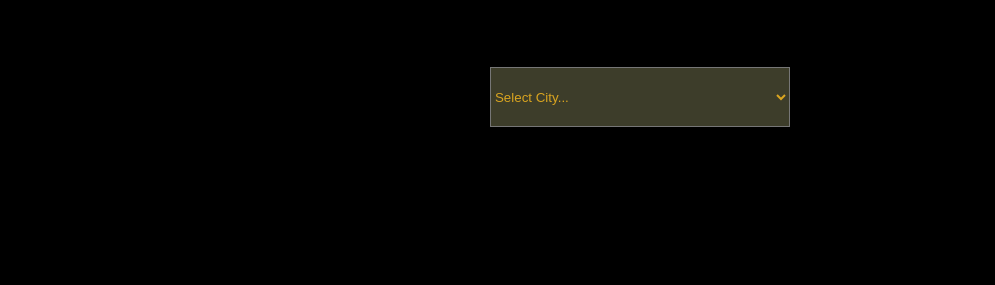
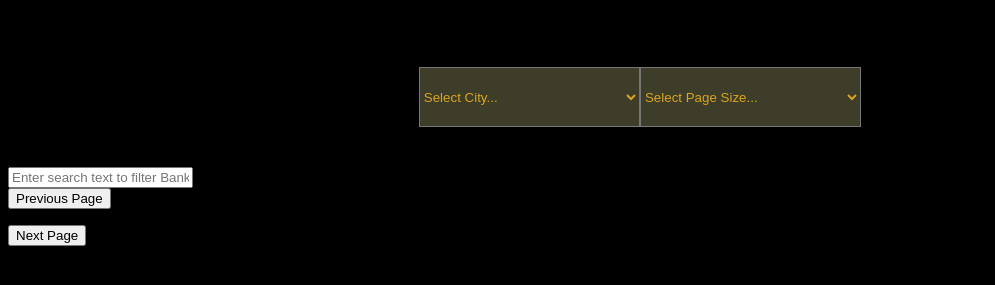
Before and after one commit to kumarabhinav75/BankSearchApp, a plain HTML site: page index.html in a window 1280 px wide. Shown: the part 175-460 px from the top of the page, without its empty margins (0-995 px from the left). Drawn offline with Linux system fonts and the light colour scheme.

Commit message:
added loader and table to view bank data

```diff
--- a/index.html
+++ b/index.html
@@ -20,7 +20,29 @@
                 <option value="BENGALURU" >BENGALURU</option>
                 <option value="#" selected>Select City...</option>
             </select>
+            <select id="page-size">
+                <option value="50">50</option>
+                <option value="100">100</option>
+                <option value="150">150</option>
+                <option value="200">200</option>
+                <option value="250" >250</option>
+                <option value="300">300</option>
+                <option value="#" selected>Select Page Size...</option>
+            </select>
         </div>
+
+    </div>
+    <div class="loader"></div>
+    <div id="bank-data">
+        <input type="text" id="search-text" placeholder="Enter search text to filter Banks...">
+        <table id="bank-table"></table>
+        <div class="btn-container">
+            <button id="prev-page-btn">Previous Page</button>
+            <p id="page-number"></p>
+            <button id="next-page-btn">Next Page</button>
+        </div>
+
+    </div>
     <script src="scripts/main.js"></script>
 </body>
 </html>
```
